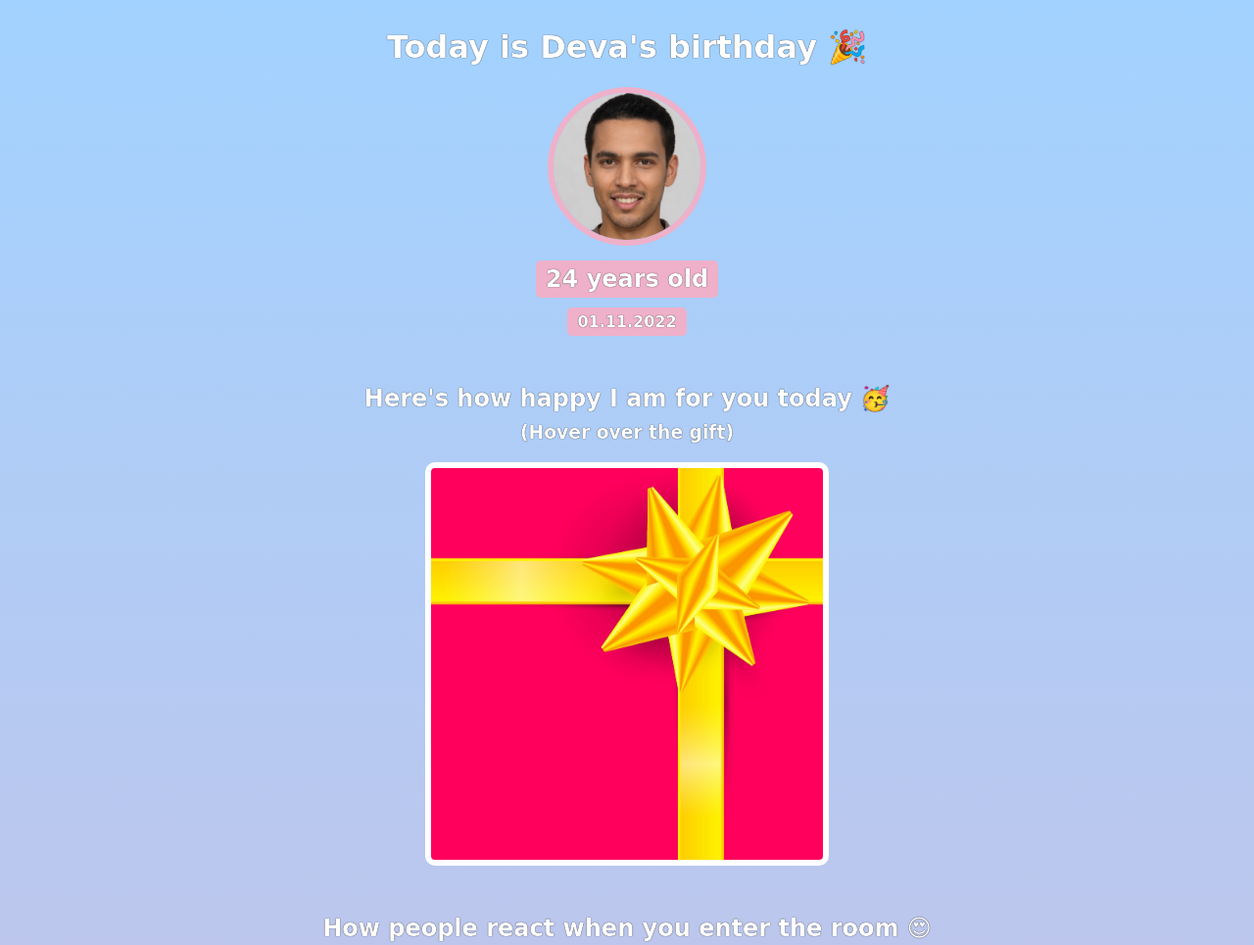
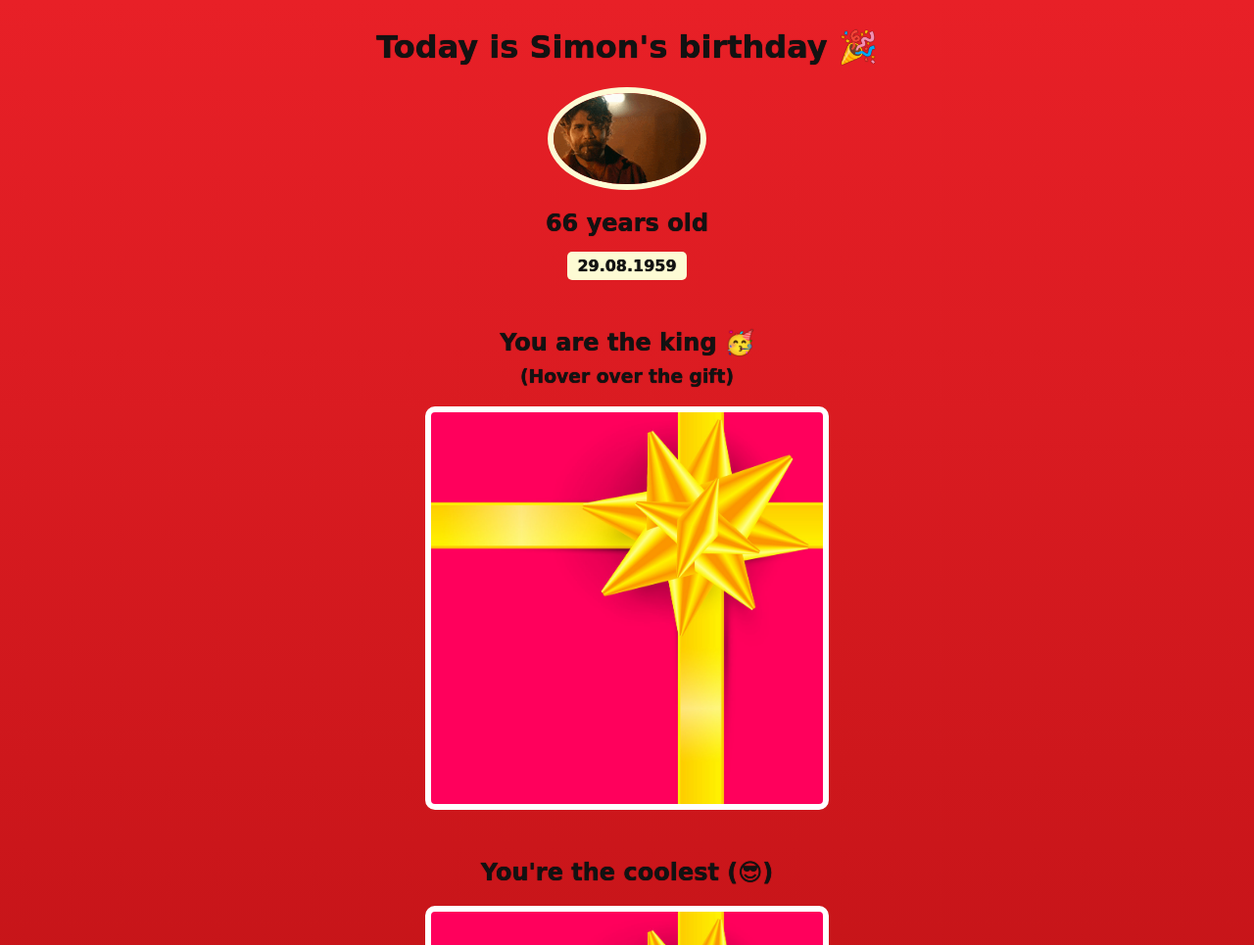
Before and after one commit to Raghavendran71/Birthday-Gift-Site, a plain HTML site: page index.html in a window 1280 px wide. Shown: the top 965 px of the page at 98% size. Drawn offline with Linux system fonts and the light colour scheme; a web font is replaced by a local one.

Commit message:
Commit final changes

```diff
--- a/index.html
+++ b/index.html
@@ -7,40 +7,40 @@
     </head>
     <body>
         <div id="header">
-            <h1>Today is Deva's birthday 🎉</h1>
-            <img id="bff-img" src="images/nick.jpg">
-            <h2 id="bday-age">24 years old</h2>
-            <h4 id="bday-date">01.11.2022</h4>
+            <h1>Today is Simon's birthday 🎉</h1>
+            <img id="bff-img" src="images\king-nagarjuna.gif">
+            <h2 id="bday-age">66 years old</h2>
+            <h4 id="bday-date">29.08.1959</h4>
         </div>
 
         <div class="gift-section">
-            <h2 class="gift-title">Here's how happy I am for you today 🥳</h2>
+            <h2 class="gift-title">You are the king 🥳</h2>
             <h3 class="gift-hint">(Hover over the gift)</h3>
             <div class="gift-img" id="gift-img-happy"></div>
         </div>
 
         <div class="gift-section">
-            <h2 class="gift-title">How people react when you enter the room 😍</h2>
+            <h2 class="gift-title">You're the coolest (😎)</h2>
             <div class="gift-img" id="gift-img-hot"></div>
         </div>
 
         <div class="gift-section">
-            <h2 class="gift-title">If I had to describe you with ONE word 👇</h2>
+            <h2 class="gift-title">You are the undisputed Hero 👇</h2>
             <div class="gift-img" id="gift-img-genius"></div>
         </div>
 
         <div class="gift-section">
-            <h2 class="gift-title">The only person as badass as you 💪</h2>
+            <h2 class="gift-title">You are Mr.Badass💪</h2>
             <div class="gift-img" id="gift-img-badass"></div>
         </div>
 
          <div class="gift-section">
-            <h2 class="gift-title">This one's for you, my friend 🥂</h2>
+            <h2 class="gift-title">This one's for you, King 🥂</h2>
             <div class="gift-img" id="gift-img-cheers"></div>
         </div>
 
         <!-- Add the footer here. -->
-        <p id="footer">Want to create your own Birthday GIFt site? Take <a href="https://scrimba.com/learn/htmlandcss" target="_blank">this HTML & CSS course.</a></p>
+        <p id="footer">Want to create your own Birthday GIFt site? <a href="https://scrimba.com/learn/htmlandcss" target="_blank">Hit me up</a></p>
 
     </body>
 </html>
--- a/styles.css
+++ b/styles.css
@@ -7,8 +7,8 @@ from blue at the top to pink at the bottom.
 body {
     text-align: center;
     font-family: 'Happy Monkey', cursive;
-    background: linear-gradient(#a2d2ff, #EFB0C9);
-    color: #ffffff;
+    background: linear-gradient(#e82027, #8B0000);
+    color: #121212;
 }
 
 h1, h2, h3, h4, p {
@@ -18,12 +18,12 @@ h1, h2, h3, h4, p {
 #bff-img {
     width: 150px;
     border-radius: 50%;
-    border: 6px solid #EFB0C9;
+    border: 6px solid #FDFBD4 ;
     margin-bottom: 10px;
 }
 
 #bday-age {
-    background: #EFB0C9;
+    background: ##FDFBD4;
     padding: 5px 10px;
     border-radius: 5px;
     margin: 5px 0 10px 0;
@@ -31,7 +31,7 @@ h1, h2, h3, h4, p {
 
 #bday-date {
     margin: 0;
-    background: #EFB0C9;
+    background: #FDFBD4;
     padding: 5px 10px;
     border-radius: 5px;
 }
@@ -69,43 +69,32 @@ h1, h2, h3, h4, p {
 }
 
 #gift-img-happy:hover {
-    background-image: url("images/happy.gif");
+    background-image: url("images/bangarraju-akkineni-nagarjuna.gif");
 }
 
 #gift-img-hot:hover {
-    background-image: url("images/hot.gif");
+    background-image: url("images/naa-saami-ranga-nagarjuna.gif");
 }
 
 #gift-img-genius:hover {
-    background-image: url("images/genius.gif");
+    background-image: url("images/i-am-hero-gif.gif");
 }
 
 #gift-img-badass:hover {
-    background-image: url("images/badass.gif");
+    background-image: url("images/angry-kopam.gif");
 }
 
 #gift-img-cheers:hover {
-    background-image: url("images/cheers.gif");
+    background-image: url("images/celebrating-thozha.gif");
 }
 
 #footer {
     font-style: italic;
+    font-weight: bold;
     width: 400px;
     margin: 40px auto 20px;
 }
 
 a {
-    color: white;
+    color: #121212;
 }
-
-/*
-Add the footer paragraph according to the design.
-Configure the anchor tag to open the link in a new tab.
-Forgotten how to do it? Google it!
-
-Link:
-https://scrimba.com/learn/htmlandcss
-
-Text:
-Want to create your own Birthday GIFt site? Take this HTML & CSS course.
-*/
```
Also changed, not shown: images/angry-kopam.gif (added), images/bangarraju-akkineni-nagarjuna.gif (added), images/i-am-hero-gif.gif (added), images/king-nagarjuna.gif (added), images/naa-saami-ranga-nagarjuna.gif (added), images/rest-is-history-nagarjuna.gif (added), 1 other file.
